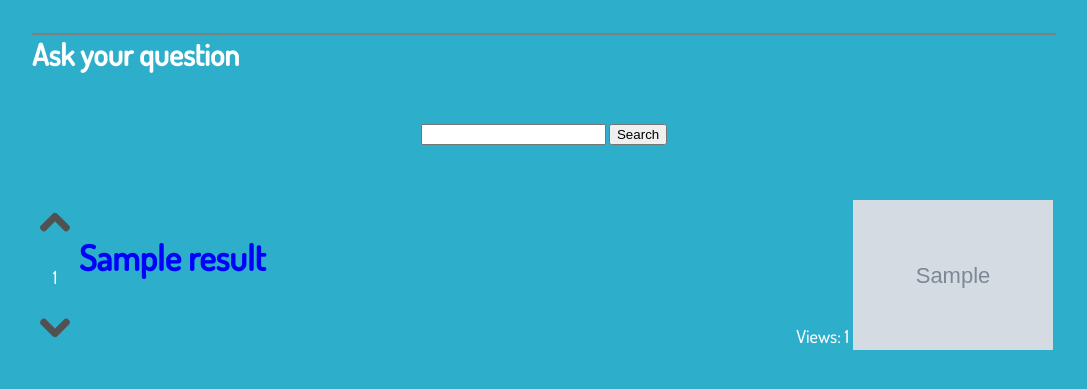
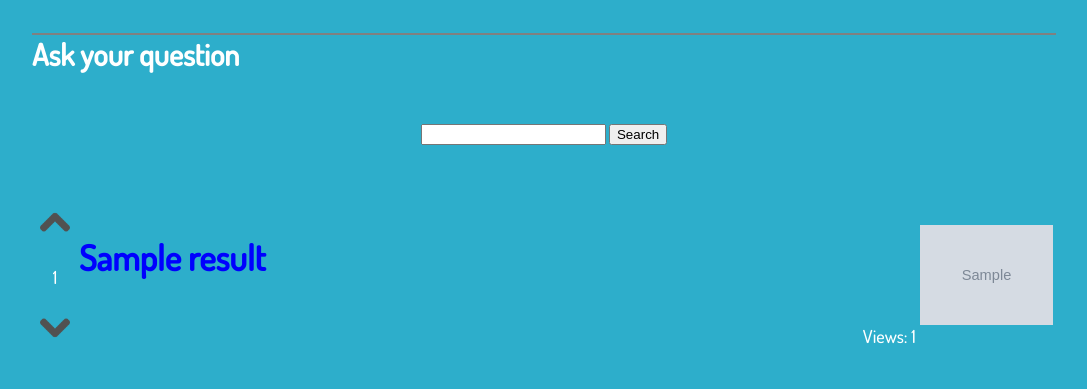
Before and after one commit to keresztenymarcell/webdoctor, a Flask app: template templates/results.html in a window 1280 px wide. Shown: the part 150-539 px from the top of the page, without its empty margins (96-1183 px from the left). Run offline with Flask 2, Linux system fonts and the light colour scheme; the template is opened without the code that fills it: most values are stand-ins (such as "Sample title", 1, 10 or a date in 2020); grey boxes marked "Sample" are stand-in pictures; some libraries are stand-ins or nearby versions.

Commit message:
Fix search results and image display

```diff
--- a/data_handler.py
+++ b/data_handler.py
@@ -169,7 +169,7 @@ def search_table(cursor, phrase, order='submission_time'):
                     question_id,
                     answer.message AS a_message,
                     answer.image AS a_image
-                    FROM question FULL OUTER JOIN answer ON question.id = answer.question_id
+                    FROM question RIGHT OUTER JOIN answer ON question.id = answer.question_id
                     WHERE
                         title ILIKE '%{phrase}%'
                         OR question.message ILIKE '%{phrase}%'
--- a/static/css/style.css
+++ b/static/css/style.css
@@ -182,3 +182,8 @@ label {color:white;}
 #comments-title{
     border-top: 5px black;
 }
+
+.whysobig {
+    max-height: 100px;
+    width: auto;
+}
--- a/templates/results.html
+++ b/templates/results.html
@@ -24,6 +24,7 @@
     {% if results|length != 0 %}
         {% for result in results %}
             <table>
+                {% if result.title %}
                     <tr>
                         <td>
                         <p><a href="/question/{{ result.q_id }}/vote_up"><img class="up_arrow" src="/static/icons/arrow.png" alt="up-vote" width="40" height="40"  ></a></p>
@@ -41,10 +42,11 @@
                         </td>
                         <td style="width: 100%">
                             {% if result.q_image  %}
-                                <img src="/static/pictures/question_pictures/{{ result.q_image }}" width="200" alt="some picture">
+                                    <img class="whysobig" src="/static/pictures/question_pictures/{{ result.q_image }}" width="200" alt="some picture">
                                 {% endif %}
                         </td>
                     </tr>
+                {% endif %}
 
                 {% if result.a_message %}
                     {% if tag_type in result.a_message %}
@@ -57,7 +59,7 @@
                             <td ><p class="tab"><strong>{{ result.a_message | safe }}</strong></p></td>
                             <td style="text-align: center">
                             {% if result.a_image  %}
-                                <img src="/static/pictures/answer_pictures/{{ result.a_image }}" width="200" alt="some picture">
+                                <img class="whysobig" src="/static/pictures/answer_pictures/{{ result.a_image }}" width="200" alt="some picture">
                             {% endif %}
                             </td>
                         </tr>
```
Lines whose indentation alone changed are shown as unchanged.
